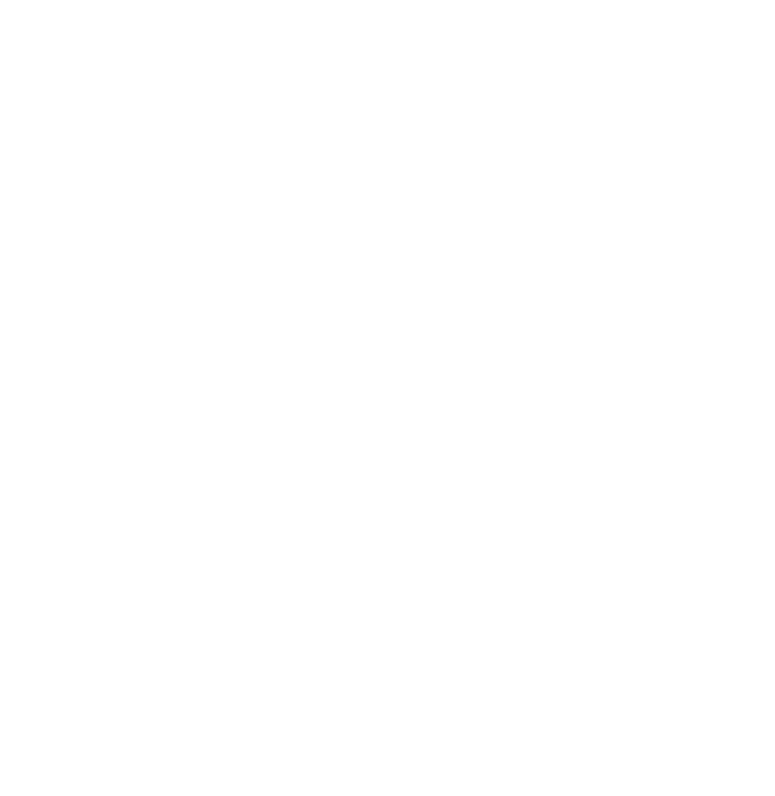
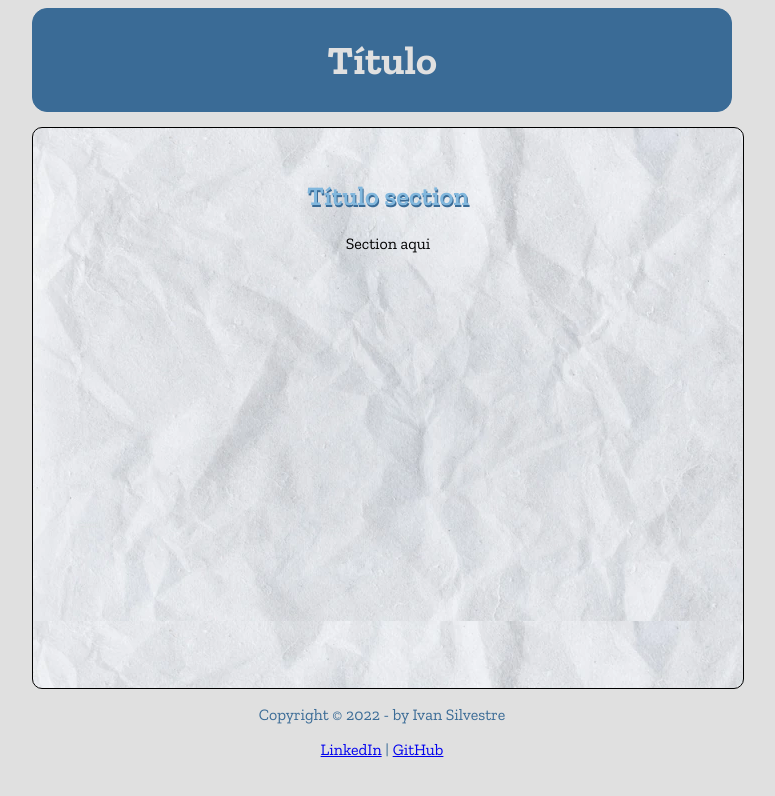
Before and after one commit to isilvestreneto/Javascript, a plain HTML site: page Condicionais03/ex014.html in a window 1280 px wide. Shown: the whole page, without its empty margins (258-1033 px from the left). Drawn offline with nearby package versions, Linux system fonts and the light colour scheme.

Commit message:
ex14update

```diff
--- a/Condicionais03/ex014.html
+++ b/Condicionais03/ex014.html
@@ -1,12 +1,29 @@
 <!DOCTYPE html>
-<html lang="en">
-<head>
-    <meta charset="UTF-8">
-    <meta http-equiv="X-UA-Compatible" content="IE=edge">
-    <meta name="viewport" content="width=device-width, initial-scale=1.0">
-    <title>Document</title>
-</head>
-<body>
-
-</body>
+<html lang="pt-br">
+  <head>
+    <meta charset="UTF-8" />
+    <meta http-equiv="X-UA-Compatible" content="IE=edge" />
+    <meta name="viewport" content="width=device-width, initial-scale=1.0" />
+    <title>Exercícios Javascript: parte um</title>
+    <link rel="stylesheet" href="style.css" />
+  </head>
+  <body>
+    <header>
+      <h1>Título</h1>
+    </header>
+    <section>
+      <h2>Título section</h2>
+      <div>Section aqui</div>
+      <div></div>
+    </section>
+    <footer>
+      <p></p>
+      <p>Copyright &copy; 2022 - by Ivan Silvestre</p>
+      <p>
+        <a href="https://www.linkedin.com/in/isilvestreneto/">LinkedIn</a> |
+        <a href="https://github.com/isilvestreneto">GitHub</a>
+      </p>
+    </footer>
+    <script src="script.js"></script>
+  </body>
 </html>
--- /dev/null
+++ b/Condicionais03/style.css
@@ -0,0 +1,49 @@
+@charset "UTF-8";
+
+@import url("https://fonts.googleapis.com/css2?family=Zilla+Slab:wght@300;400;600;700&display=swap");
+
+body {
+  background-color: rgb(224, 224, 224);
+  font-family: "Zilla Slab", serif;
+  width: 700px;
+  margin-left: auto;
+  margin-right: auto;
+  text-align: center;
+}
+
+header {
+  border: 1px solid rgb(58, 107, 150);
+  border-radius: 15px;
+  background: rgb(58, 107, 150);
+  color: rgb(224, 224, 224);
+}
+
+h1 {
+  font-weight: 700;
+  font-size: 30pt;
+}
+
+h2 {
+  font-size: 20pt;
+  font-weight: 600;
+  color: rgb(129, 183, 221);
+  text-shadow: 1px 2px 0px rgb(58, 107, 150);
+}
+
+section {
+  width: 650px;
+  height: 500px;
+  padding: 30px;
+  margin-top: 15px;
+  margin-left: auto;
+  margin-right: auto;
+  border: 1px solid black;
+  border-radius: 10px;
+  background-image: url("_images/paper-texture.jpg");
+
+  background-attachment: scroll;
+}
+
+footer {
+  color: rgb(58, 107, 150);
+}
```
Also changed, not shown: Condicionais03/_images/paper-texture.jpg (added), Condicionais03/script.js (added).
